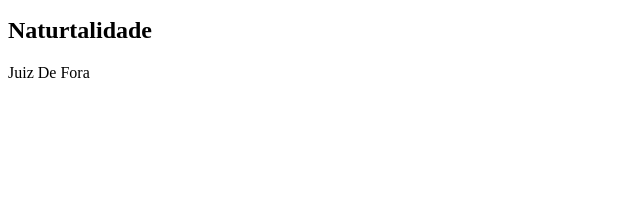
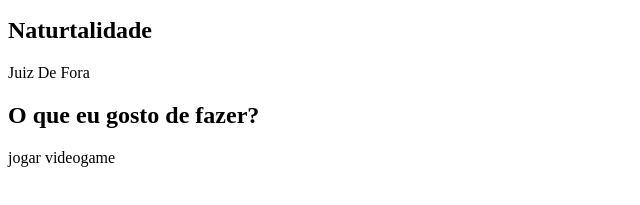
Before and after one commit to ufjf-dcc202/ufjf-dcc202-2023-3-b-atv3-BAL0F0, a website: page index.html in a window 1280 px wide. Shown: the part 101-306 px from the top of the page, without its empty margins (0-640 px from the left). Drawn offline with Linux system fonts and the light colour scheme.

Commit message:
Criei um segunda seção com um título  e um parágrafo descrevendo suas atividades preferidas.

```diff
--- a/index.html
+++ b/index.html
@@ -13,9 +13,10 @@
         <h2> Naturtalidade </h2>
         <p>Juiz De Fora </p>
      </section>
-
-
-
-    </main>
+     <section>
+        <h2> O que eu gosto de fazer?</h2>
+        <p> jogar videogame</p>
+     </section>
+     </main>
 </body>
 </html>
```
